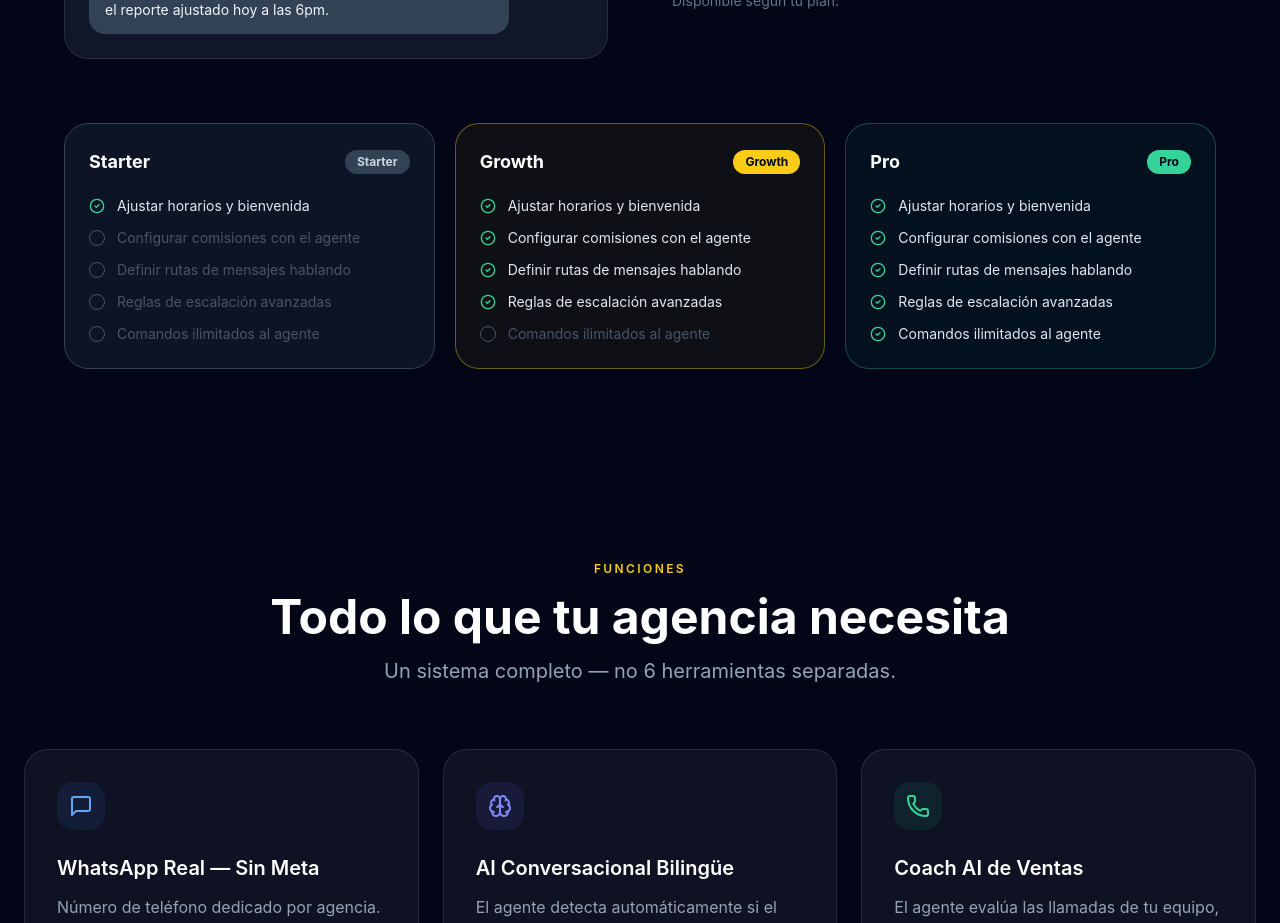
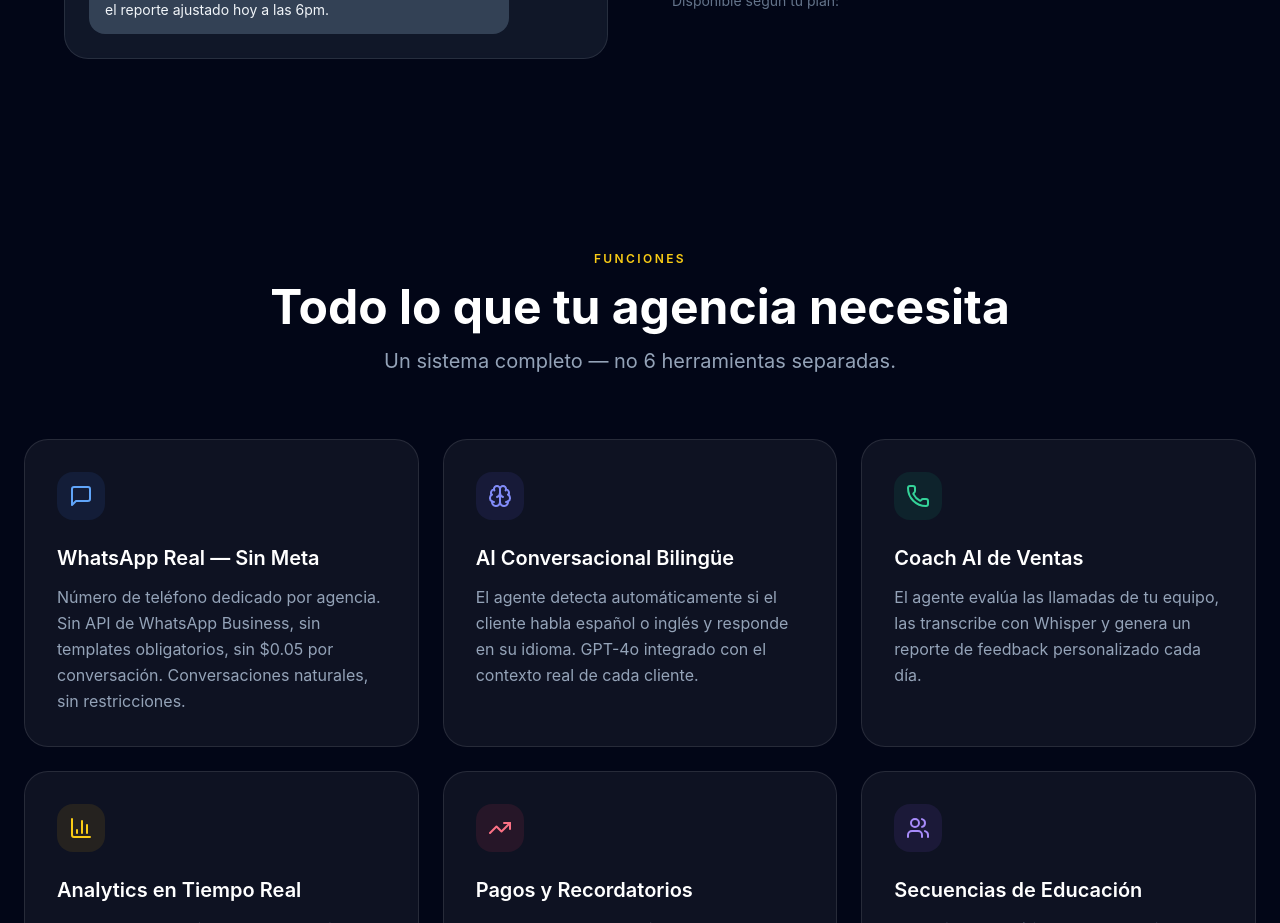
Before and after one commit to marcosjr2026/agentflow-ai, a React (Vite) app in the folder client/: page / in a window 1280 px wide. Shown: the part 2040-2963 px from the top of the page. Built offline with nearby package versions, Linux system fonts and the light colour scheme; no server answers.

Commit message:
fix: remove duplicate tier comparison from AgentConfig section

```diff
--- a/client/src/pages/Landing.jsx
+++ b/client/src/pages/Landing.jsx
@@ -225,28 +225,6 @@ function AgentConfig({ lang }) {
           </div>
         </div>
 
-        {/* Tier comparison */}
-        <div className="grid md:grid-cols-3 gap-5">
-          {tiers.map(tier => (
-            <div key={tier.plan} className={`rounded-3xl border ${tier.color} p-6`}>
-              <div className="flex items-center justify-between mb-5">
-                <h3 className="text-white font-bold text-lg">{tier.plan}</h3>
-                <span className={`text-xs font-bold px-3 py-1 rounded-full ${tier.badge}`}>{tier.plan}</span>
-              </div>
-              <ul className="space-y-3">
-                {tier.items.map(item => (
-                  <li key={item.label} className="flex items-center gap-3 text-sm">
-                    {item.ok
-                      ? <CheckCircle2 className="h-4 w-4 text-emerald-400 flex-shrink-0" />
-                      : <div className="h-4 w-4 rounded-full border border-slate-600 flex-shrink-0" />
-                    }
-                    <span className={item.ok ? 'text-slate-200' : 'text-slate-600'}>{item.label}</span>
-                  </li>
-                ))}
-              </ul>
-            </div>
-          ))}
-        </div>
       </div>
     </section>
   );
```
